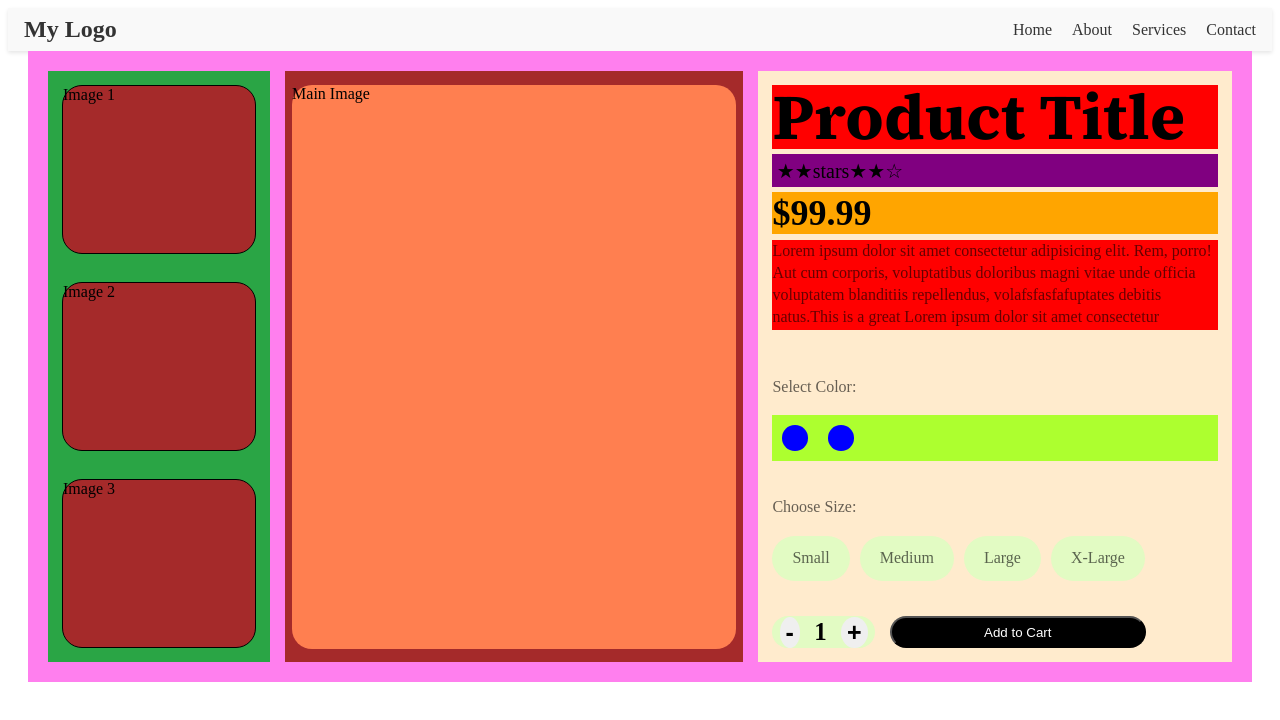
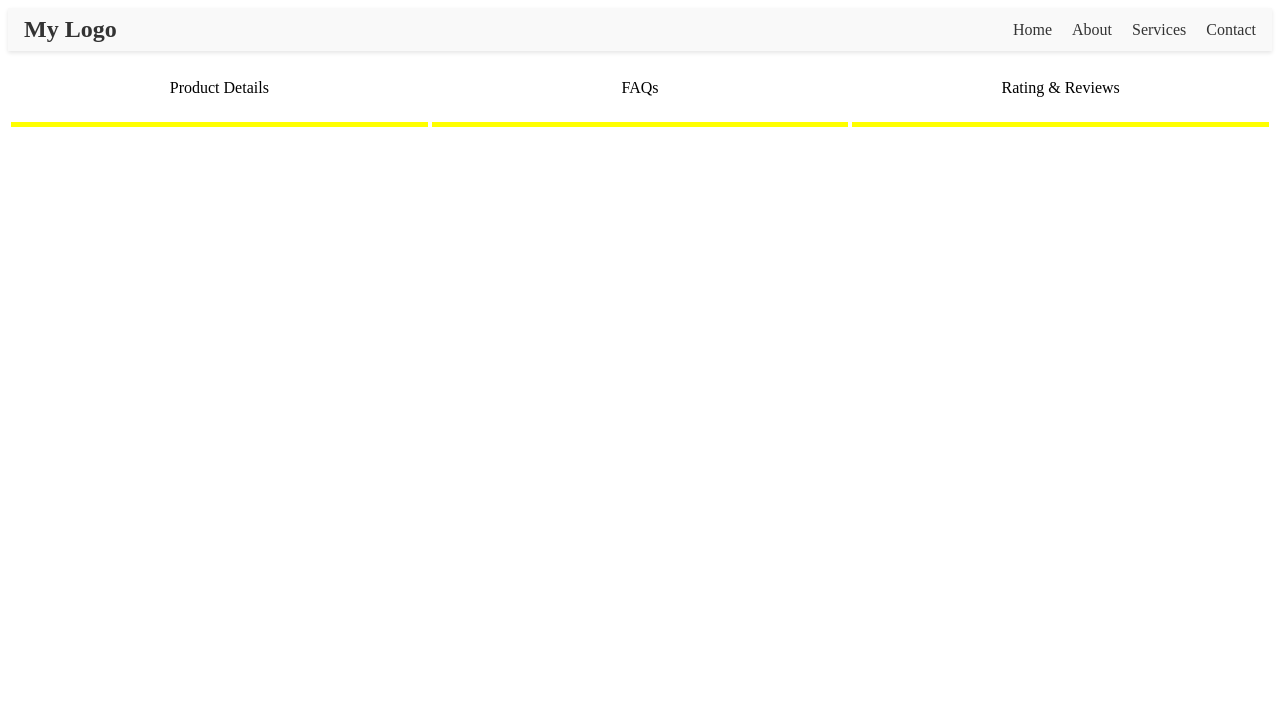
Before and after one commit to UltimateGuruBhutta/shopapp, a React (Vite) app: page / in a window 1280 px wide. Shown: the top 720 px of the page. Built offline with nearby package versions, Linux system fonts and the light colour scheme; a web font is replaced by a local one.

Commit message:
product sections

```diff
--- a/src/App.jsx
+++ b/src/App.jsx
@@ -9,6 +9,7 @@ import Footer from './components/Footer'
 //
 import Navbar from './components/NavBar'
 import ProductDetails from './components/ProductDetails'
+import ProductInfoSection from './components/ProductInfoSection'
 // import ProductRow from './components/ProductsRow'
 import ProductSlider from './components/ProductSlider'
 
@@ -18,7 +19,7 @@ function App() {
   return (
     <>
     <Navbar/>
-    <ProductDetails/>
+    <ProductInfoSection/>
       {/* <div>
 
 
--- a/src/components/ProductInfoSection.jsx
+++ b/src/components/ProductInfoSection.jsx
@@ -1,8 +1,25 @@
-import css from "./productInfoSection.module.css"
+import css from "./productInfoSection.module.css";
 const ProductInfoSection = () => {
   return (
-    <div>ProductInfoSection</div>
-  )
-}
+    <div>
 
-export default ProductInfoSection
+      <div className={css.navProInfo}>
+
+        <div className={css.navLinkDiv}>
+          Product Details
+       </div>
+
+        <div className={css.navLinkDiv}>
+          FAQs
+        </div>
+
+        <div className={css.navLinkDiv}>
+          Rating & Reviews
+        </div>
+
+      </div>
+    </div>
+  );
+};
+
+export default ProductInfoSection;
--- a/src/components/productInfoSection.module.css
+++ b/src/components/productInfoSection.module.css
@@ -0,0 +1,25 @@
+.navProInfo {
+  display: flex;
+  flex-direction: row;
+  justify-content: center;
+  padding: 1px;
+}
+
+.navLink {
+  text-decoration: none;
+  color: black;
+  font-family: Arial, Helvetica, sans-serif;
+}
+
+.navLinkDiv {
+  /* background-color: blueviolet; */
+  width: 40%;
+  padding: 2%;
+  margin: 2px;
+  display: grid;
+  place-items: center;
+  border-bottom: 5px solid yellow;
+}
+.navLinkDiv:hover {
+  border-bottom: 5px solid greenyellow;
+}
```
Also changed, not shown: src/components/RatingSection.jsx (added, +8 -0 lines), src/components/RatingSection.module.css (added).
